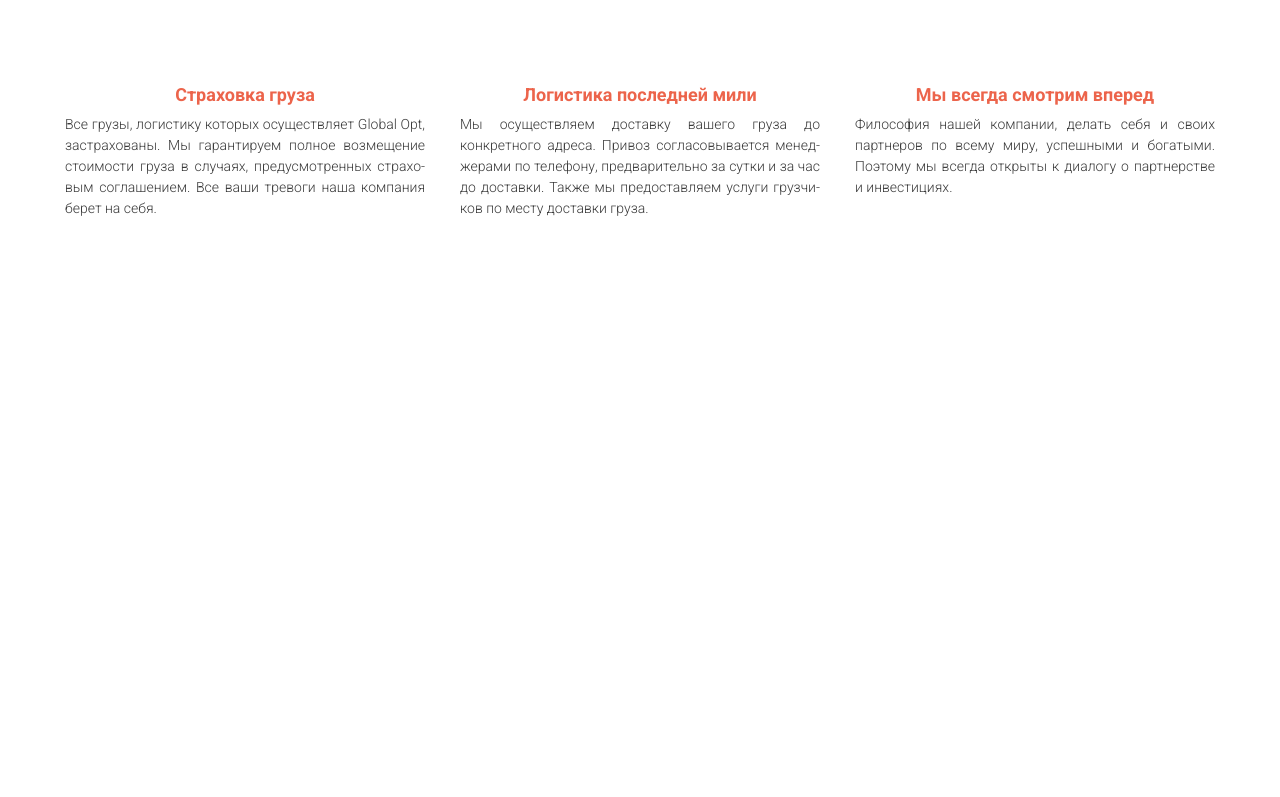
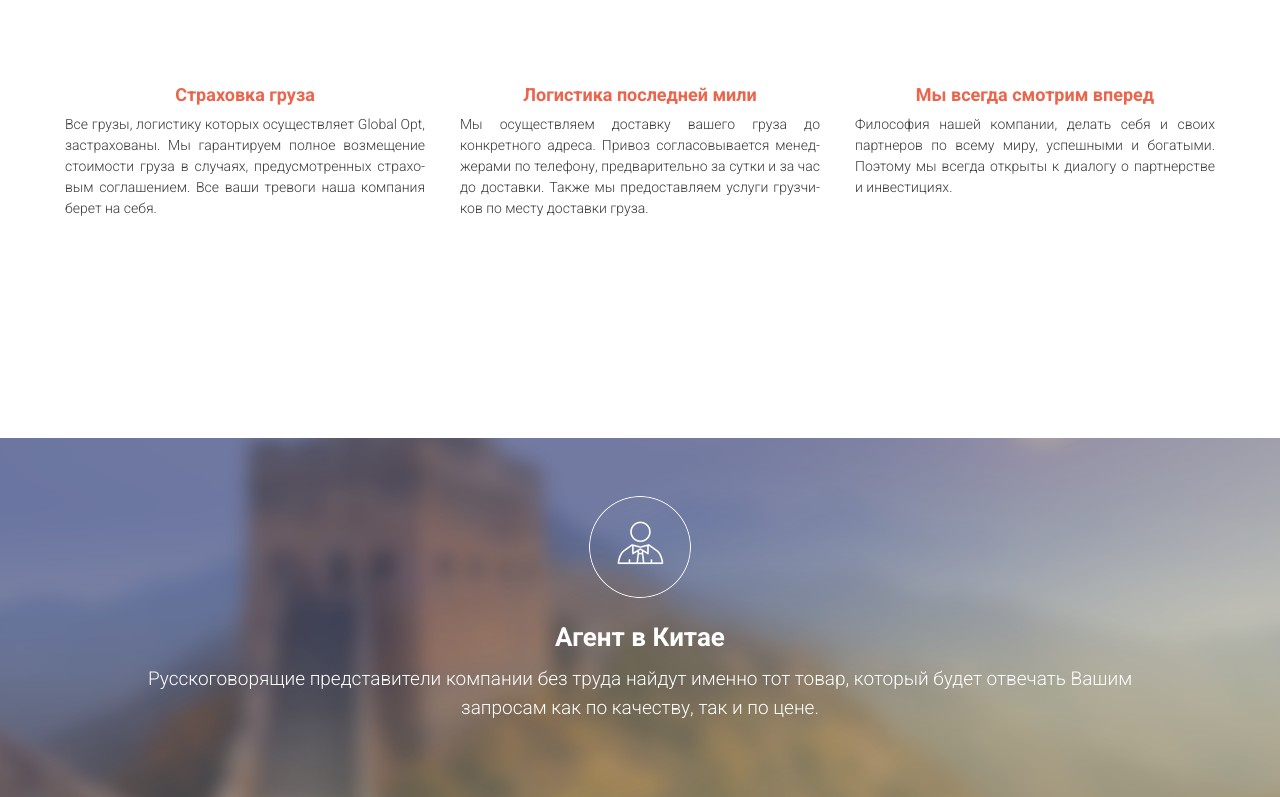
Before and after one commit to Crash2410/Delivery, a website: page src/index.html in a window 1280 px wide. Shown: the part 1523-2320 px from the top of the page. Before the commit the page ends 1961 px from the top, so only its background shows below. Drawn offline with Linux system fonts and the light colour scheme.

Commit message:
Верстка 4 блока

```diff
--- a/src/index.html
+++ b/src/index.html
@@ -197,6 +197,15 @@
             </div>
         </div>
     </section>
+
+    <section class="agent">
+        <img src="./icons/agent_icon.png" alt="agent">
+        <h2 class="agent__title">Агент в Китае</h2>
+        <div class="agent__descr">
+            Русскоговорящие представители компании без труда найдут именно тот товар, который будет отвечать Вашим
+            запросам как по качеству, так и по цене.
+        </div>
+    </section>
 </body>
 
 </html>
--- /dev/null
+++ b/src/scss/blocks/_agents.scss
@@ -0,0 +1,28 @@
+.agent {
+  background: url("../../img/backgrounds/background_2.png") center
+    (center/cover) no-repeat;
+  min-height: 342px;
+  padding: 58px 0 75px 0;
+
+  img {
+    display: block;
+    margin: 0 auto;
+  }
+
+  &__title {
+    text-align: center;
+    margin-top: 20px;
+    font-size: 26px;
+    font-weight: 700;
+    color: #ffffff;
+  }
+
+  &__descr {
+    margin: 0 auto;
+    text-align: center;
+    max-width: 985px;
+    font-size: 19px;
+    font-weight: 300;
+    color: #ffffff;
+  }
+}
--- a/src/scss/style.scss
+++ b/src/scss/style.scss
@@ -14,5 +14,6 @@
 @import "blocks/advantages";
 @import "blocks/lines";
 @import "blocks/works";
+@import 'blocks/agents';
 
 @import "base/media";
```
Also changed, not shown: src/css/style.min.css.
